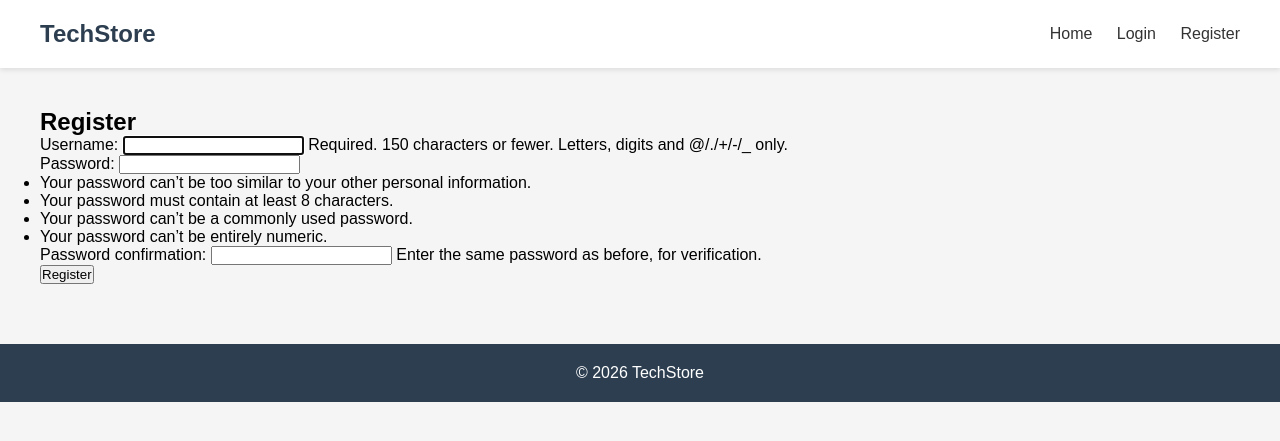
After one commit to AmanEnglishman/online_store_python13, a Django app: page /users/register/ in a window 1280 px wide. The commit adds this page. Shown: the top 441 px of the page. Run offline with Django 5.2, Linux system fonts and the light colour scheme.

Commit message:
create user

```diff
--- a/online_store/settings.py
+++ b/online_store/settings.py
@@ -126,3 +126,8 @@ STATIC_ROOT = BASE_DIR / 'static'
 
 MEDIA_ROOT = BASE_DIR / 'media'
 MEDIA_URL = 'media/'
+
+
+LOGIN_REDIRECT_URL = '/'
+LOGOUT_REDIRECT_URL = '/'
+LOGIN_URL = '/login/'
--- a/online_store/urls.py
+++ b/online_store/urls.py
@@ -23,4 +23,5 @@ from django.conf import settings
 urlpatterns = [
     path('admin/', admin.site.urls),
     path('', include('products.urls')),
+    path('users/', include('users.urls')),
 ] + static(settings.MEDIA_URL, document_root=settings.MEDIA_ROOT)
--- a/templates/base.html
+++ b/templates/base.html
@@ -110,10 +110,25 @@ text-align:center;
 <div class="logo">TechStore</div>
 
 <nav>
+
 <a href="/">Home</a>
-<a href="#">Catalog</a>
-<a href="#">Cart</a>
-<a href="#">Login</a>
+
+{% if user.is_authenticated %}
+
+<span>Hi, {{ user.username }}</span>
+
+<form action="{% url 'logout' %}" method="post" style="display:inline;">
+    {% csrf_token %}
+    <button type="submit">Logout</button>
+</form>
+
+{% else %}
+
+<a href="{% url 'login' %}">Login</a>
+<a href="{% url 'register' %}">Register</a>
+
+{% endif %}
+
 </nav>
 
 </header>
--- /dev/null
+++ b/templates/users/register.html
@@ -0,0 +1,17 @@
+{% extends "base.html" %}
+
+{% block content %}
+
+<h2>Register</h2>
+
+<form method="post">
+
+{% csrf_token %}
+
+{{ form.as_p }}
+
+<button type="submit">Register</button>
+
+</form>
+
+{% endblock %}
--- /dev/null
+++ b/users/urls.py
@@ -0,0 +1,17 @@
+from django.urls import path
+from .views import register
+
+from django.contrib.auth import views as auth_views
+
+urlpatterns = [
+    path('register/', register, name='register'),
+    path('login/', auth_views.LoginView.as_view(
+        template_name='users/login.html'),
+        name='login'
+    ),
+    path('logout/', auth_views.LogoutView.as_view(), name='logout'),
+]
+'''
+templates/users/login.html
+templates/users/register.html
+'''
--- a/users/views.py
+++ b/users/views.py
@@ -1,3 +1,19 @@
-from django.shortcuts import render
+from django.shortcuts import render, redirect
+from django.contrib.auth.forms import UserCreationForm
+from django.contrib.auth import login
 
-# Create your views here.
+
+def register(request):
+
+    if request.method == 'POST':
+        form = UserCreationForm(request.POST)
+
+        if form.is_valid():
+            user = form.save()
+            login(request, user)
+            return redirect('home')
+
+    else:
+        form = UserCreationForm()
+
+    return render(request, 'users/register.html', {'form': form})
```
Also changed, not shown: templates/users/login.html (added, +17 -0 lines), db.sqlite3 (added).
